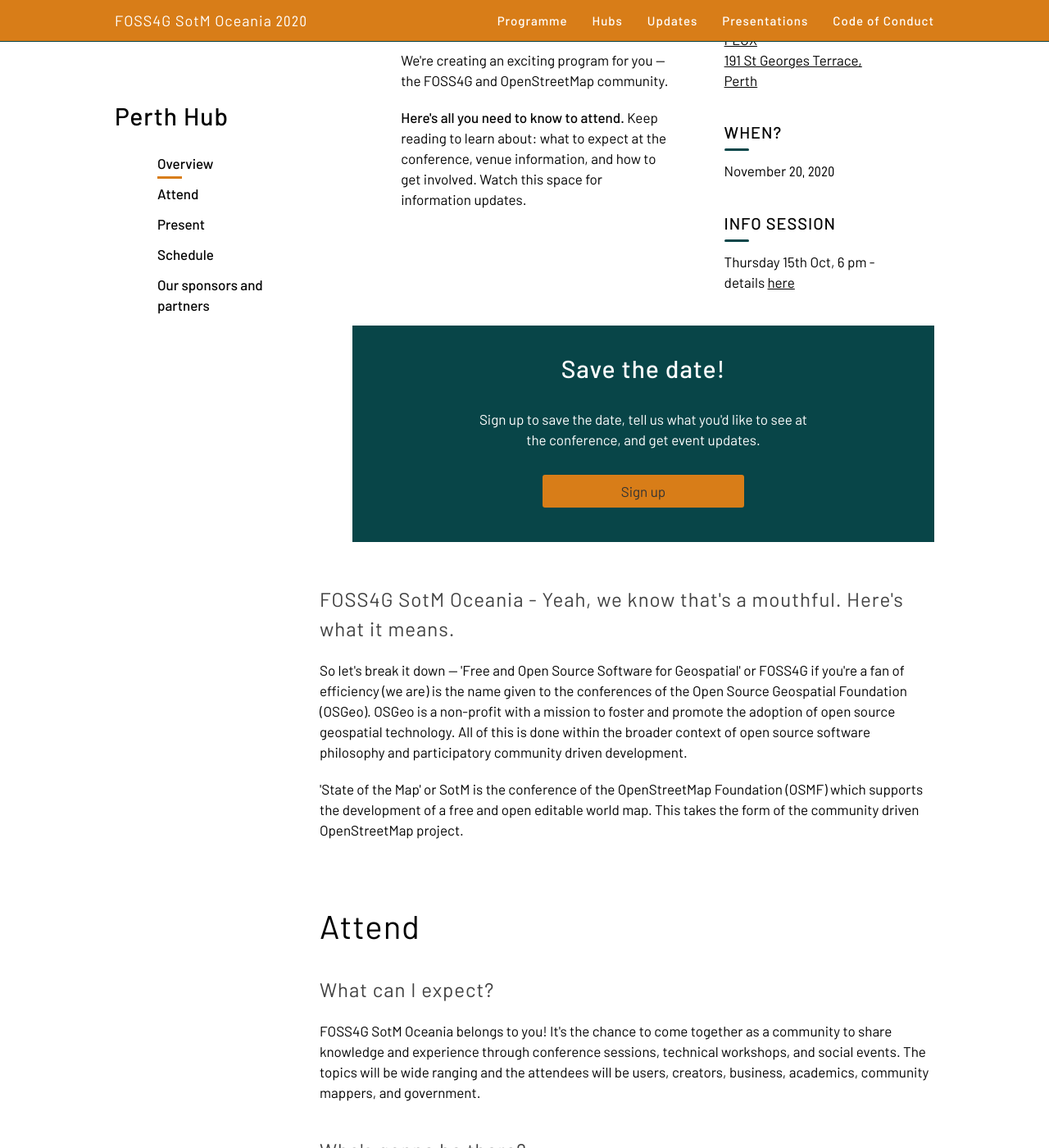
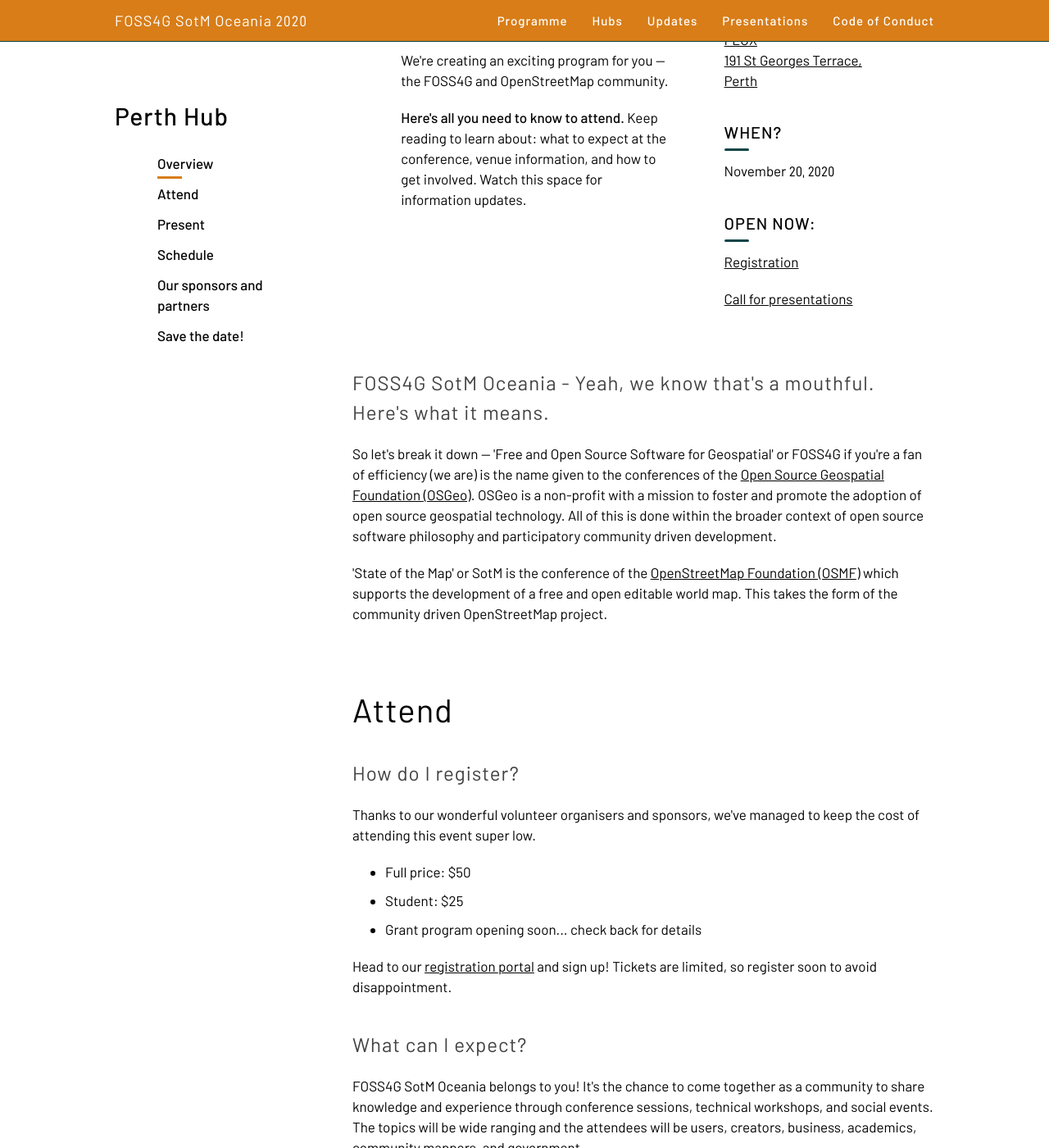
Before and after one commit to osgeo-oceania/foss4g-sotm-oceania-2020, a Jekyll site: the page built from hubs/perth/index.html, in a window 1280 px wide and 1400 px high, scrolled down 230 px. Shown: the whole window at 82% size. Built offline with Jekyll 4.4.1, drawn with Linux system fonts in a browser that asks for light colours; some of the changed text lies outside the part shown.

Commit message:
add rego info & update sponsors

```diff
--- a/hubs/perth/index.html
+++ b/hubs/perth/index.html
@@ -77,8 +77,12 @@
             <h3 class="small-title uppercase">When?</h3>
             <p><time datetime="2020-11-20T08:30:00:59+08:00">November <span class="numeral">20, 2020</span></time></p>
 
-            <h3 class="small-title uppercase">Info session</h3>
-            <p>Thursday 15th Oct, 6 pm - details <a href="https://mailchi.mp/37fa13320662/special-edition-foss4g-sotm-oceania-2020" target="_blank">here</a></p>
+            <h3 class="small-title uppercase">Open now:</h3>
+            <p><a href="https://ti.to/foss4g-oceania/perth-hub" target="_blank">Registration</a></p>
+            <p><a href="call-for-presentations">Call for presentations</a></p>
+
+            <!-- <h3 class="small-title uppercase">Info session</h3>
+            <p>Thursday 15th Oct, 6 pm - details <a href="https://mailchi.mp/37fa13320662/special-edition-foss4g-sotm-oceania-2020" target="_blank">here</a></p> -->
 <!--
             <h3 class="small-title uppercase">Volunteering</h3>
             <p><a href="mailto:perth-hub@foss4g-oceania.org?subject=Volunteering">Get in touch</a> if you can help out</p> -->
@@ -86,49 +90,32 @@
     </div>
 </section>
 
-<section class="center page" id="newsletter">
-    <div class="limiter">
-        <div id="pad4y">
-            <form
-                action="https://docs.google.com/forms/d/e/1FAIpQLSfZ5t1ka46yqeduet8vn2QZZmQvN06Nsg0Mnrlhr_0u-gFxeQ/viewform"
-                method="GET" id="hold-the-date" name="hold-the-date" target="_blank" novalidate>
-                <div>
-                    <i class="fa fa-2x fa-fw fa-newspaper-o"></i>
-                    <h1 style="padding-top: 0px;">Save the date!</h1>
-                    <p class="col10 margin1 space-top1 pad4x">
-                        <!--Registration is opening soon. -->
-                        Sign up to save the date, tell us what you'd like to see at the conference, and get event
-                        updates.
-                    </p>
-                    <div class="clearfix pad1y space-top2">
-                        <fieldset class="clearfix input-pill col6 margin3 margin3r pill with-icon space-bottom2">
-                            <input type="submit" value="Sign up" name="subscribe" id="mc-embedded-subscribe"
-                                class="col10 margin1 space-top1 pad4x button">
-                        </fieldset>
-                    </div>
-                </div>
-                <div class="clear"></div>
-        </div>
-        </form>
-    </div>
-    </div>
-</section>
+
 
 
 <section>
     <h3 id="foss4g-sotm-oceania-what">FOSS4G SotM Oceania - Yeah, we know that's a mouthful. Here's what it means.</h3>
     <p>So let's break it down — 'Free and Open Source Software for Geospatial' or FOSS4G if you're a fan of
-        efficiency (we are) is the name given to the conferences of the Open Source Geospatial Foundation (OSGeo).
+        efficiency (we are) is the name given to the conferences of the <a href="https://www.osgeo.org/" target="_blank">Open Source Geospatial Foundation (OSGeo)</a>.
         OSGeo is a non-profit with a mission to foster and promote the adoption of open source geospatial
         technology. All of this is done within the broader context of open source software philosophy and
         participatory community driven development.</p>
-    <p>'State of the Map' or SotM is the conference of the OpenStreetMap Foundation (OSMF) which supports the
+    <p>'State of the Map' or SotM is the conference of the <a href="https://wiki.osmfoundation.org/wiki/Main_Page" target="_blank">OpenStreetMap Foundation (OSMF)</a> which supports the
         development of a free and open editable world map. This takes the form of the community driven OpenStreetMap
         project.</p>
 </section>
 
 <section>
     <h2 id="attend">Attend</h2>
+
+    <h3>How do I register?</h3>
+    <p>Thanks to our wonderful volunteer organisers and sponsors, we've managed to keep the cost of attending this event super low.</p>
+    <ul>
+        <li>Full price: $50</li>
+        <li>Student: $25</li>
+        <li>Grant program opening soon... check back for details</li>
+    </ul>
+    <p>Head to our <a href="https://ti.to/foss4g-oceania/perth-hub" target="_blank">registration portal</a> and sign up! Tickets are limited, so register soon to avoid disappointment.</p>
 
     <h3>What can I expect?</h3>
     <p>FOSS4G SotM Oceania belongs to you! It's the chance to come together as a community to share
@@ -413,28 +400,22 @@
 </section>
 
 <section>
-    <h2 id="sponsors_partners">Our sponsors and partners</h1>
-        <div class="logos-wrapper">
+    <h2 id="sponsors_partners">Our sponsors and partners</h2>
     <p>We wouldn't be able to make any of this happen without our wonderful sponsors.</p>
-
     <a href="/hubs/perth/assets/FOSS4G SotM Oceania 2020 - Perth Hub Sponsorship.pdf">
         <button type="button" class="btn btn-link btn-primary btn-lg btn-block">Become a sponsor →</button>
     </a>
-        </div>
 
-        <!-- <h3 class="block-title">Platinum Sponsors</h4>
-        <div>
+    <h3 class="block-title">Hub Sponsor</h3>
     <div class="logos-wrapper">
         <div class="card border-info mb-3 sponsor-card">
             <div class="card-body">
-                        <a target="_blank" rel="noopener noreferrer" title="FLUX Perth"
-                            href="https://www.fluxperth.com/">
-                            <img src="/logos/perth/flux_logo.png" />
+                <a target="_blank" rel="noopener noreferrer" title="Gaia Resources" href="https://www.gaiaresources.com.au/">
+                    <img src="/logos/perth/gaia_logo.png" />
                 </a>
             </div>
         </div>
     </div>
-        </div> -->
 
     <h3 class="block-title">Conference Host</h3>
     <div class="logos-wrapper">
@@ -447,15 +428,44 @@
         </div>
     </div>
 
-        <!-- <h3 class="block-title">Industry Partner</h3>
+    <h3 class="block-title">Lanyard sponsor</h3>
     <div class="logos-wrapper">
+        <div class="card border-info mb-3 sponsor-card">
+            <div class="card-body">
+                <a target="_blank" rel="noopener noreferrer" title="FLUX Perth" href="https://www.fluxperth.com/">
+                    <img src="/logos/perth/curtin_logo.jpg" />
+                </a>
+            </div>
+        </div>
+    </div>
+</section>
 
-                <a class="logo-item card" target="_blank" rel="noopener noreferrer" layout="" horizontal=""
-                    center-center="" title="Survey and Spatial New Zealand"
-                    href="https://www.surveyspatialnz.org/about/our_groups/spatial_stream">
-                    <plastic-image class="logo-img" sizing="contain" lazy-load="" preload="" fade=""></plastic-image>
-                </a>
-            </div> -->
+
+<section class="center page" id="newsletter">
+    <div class="limiter">
+        <div id="pad4y">
+            <form
+                action="https://docs.google.com/forms/d/e/1FAIpQLSfZ5t1ka46yqeduet8vn2QZZmQvN06Nsg0Mnrlhr_0u-gFxeQ/viewform"
+                method="GET" id="hold-the-date" name="hold-the-date" target="_blank" novalidate>
+                <div>
+                    <i class="fa fa-2x fa-fw fa-newspaper-o"></i>
+                    <h1 style="padding-top: 0px;" id="save_date">Save the date!</h1>
+                    <p class="col10 margin1 space-top1 pad4x">
+                        Sign up to save the date, tell us what you'd like to see at the conference, and get event
+                        updates.
+                    </p>
+                    <div class="clearfix pad1y space-top2">
+                        <fieldset class="clearfix input-pill col6 margin3 margin3r pill with-icon space-bottom2">
+                            <input type="submit" value="Sign up" name="subscribe" id="mc-embedded-subscribe"
+                                class="col10 margin1 space-top1 pad4x button">
+                        </fieldset>
+                    </div>
+                </div>
+                <div class="clear"></div>
+        </div>
+        </form>
+    </div>
+    </div>
 </section>
 
 <div style="height: 200px;"></div>
```
Also changed, not shown: other parts of hubs/perth/index.html (+1 -1 lines), hubs/perth/call-for-presentations.html (+27 -4 lines), logos/perth/curtin_logo.jpg (added), logos/perth/gaia_logo.png (added). Lines whose indentation alone changed are shown as unchanged.
